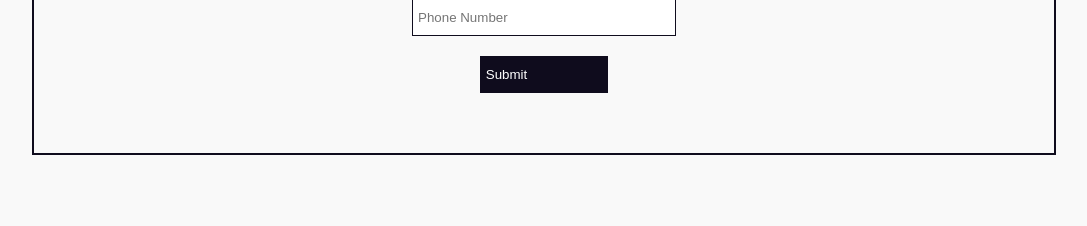
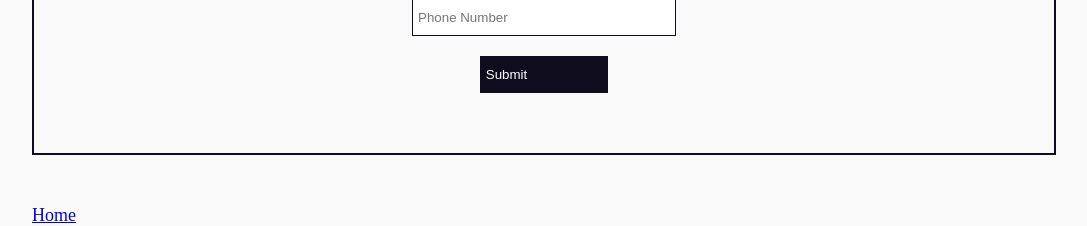
Before and after one commit to Pious726/CSET170Final, a Flask app: page / in a window 1280 px wide. Shown: the part 823-1049 px from the top of the page, without its empty margins (96-1183 px from the left). Before the commit the page ends 978 px from the top, so only its background shows below. Run offline with Flask 3, Linux system fonts and the light colour scheme.

Commit message:
added temporary home link

```diff
--- a/templates/index.html
+++ b/templates/index.html
@@ -36,6 +36,7 @@
 
             <input type="submit" value="Submit" class="input_submit">
         </form>
+        <a href="home.html">Home</a>
     </div>
 </body>
 </html>
```
